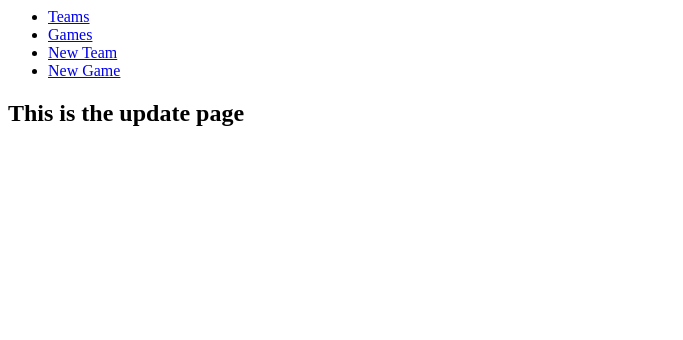
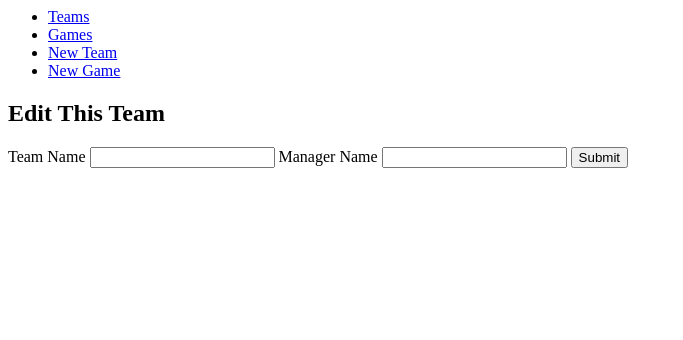
Before and after one commit to defibuildereth/w5_sports_league_project, a Flask app: page /teams/1/edit in a window 1280 px wide. Shown: the top 340 px of the page, without its empty margins (0-683 px from the left). Run offline with Flask 2, Linux system fonts and the light colour scheme; data that the repository does not hold is empty; some libraries are stand-ins or nearby versions.

Commit message:
made update form, populates

```diff
--- a/templates/teams/update.html
+++ b/templates/teams/update.html
@@ -2,7 +2,16 @@
 
 {% block content %}
 
-<h1>This is the update page</h1>
+<h1>Edit This Team</h1>
+
+<form action="/teams/<id>" method="post">
+    <label for="name">Team Name</label>
+        <input name="team_name" type="text" value="{{team.name}}">
+    <label for="manager">Manager Name</label>
+        <input name="manager_name" type="text" value="{{team.manager}}">
+        <input type="submit">
+</form>
+
 
 
 {% endblock %}
```
Also changed, not shown: controllers/team_controller.py (line endings or trailing spaces).
